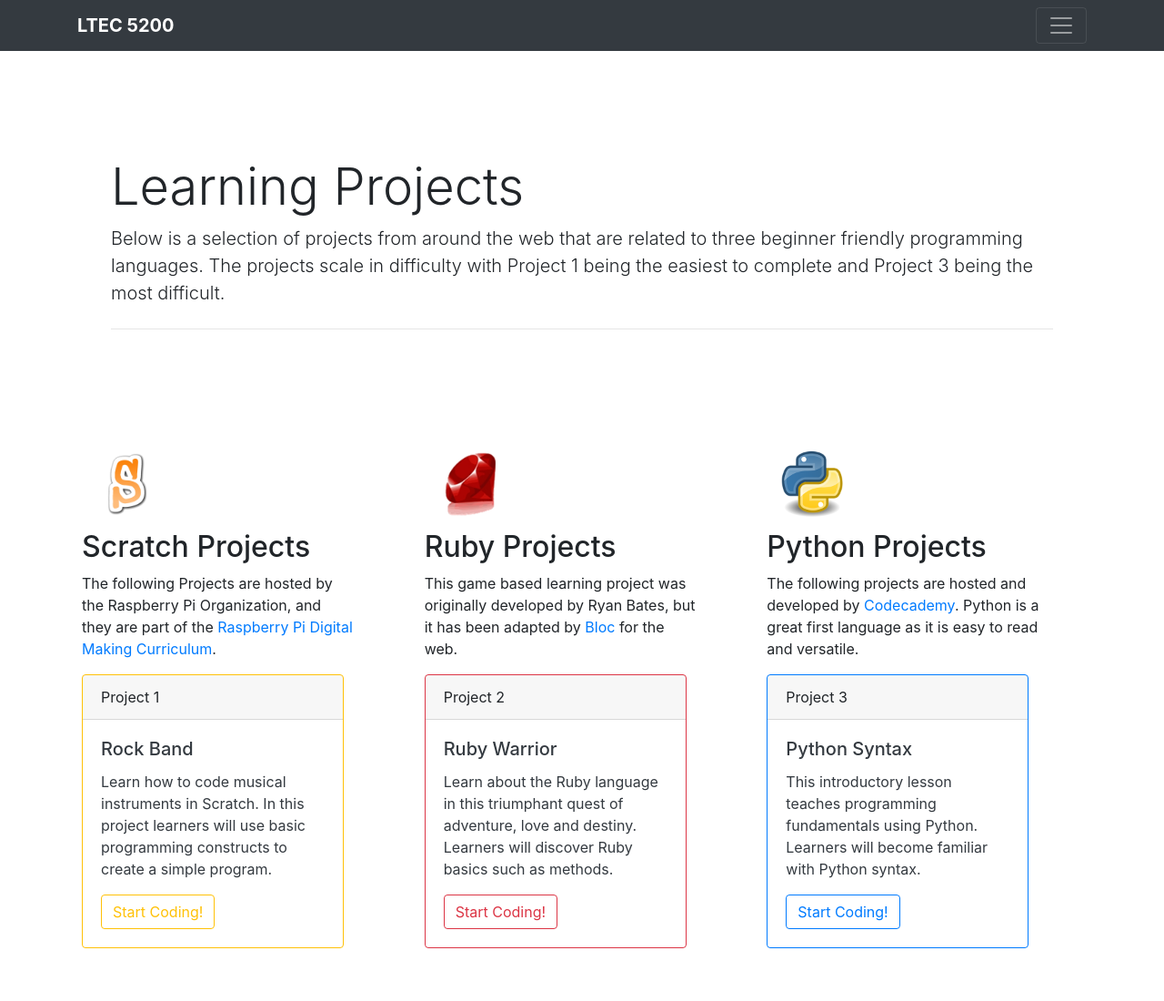
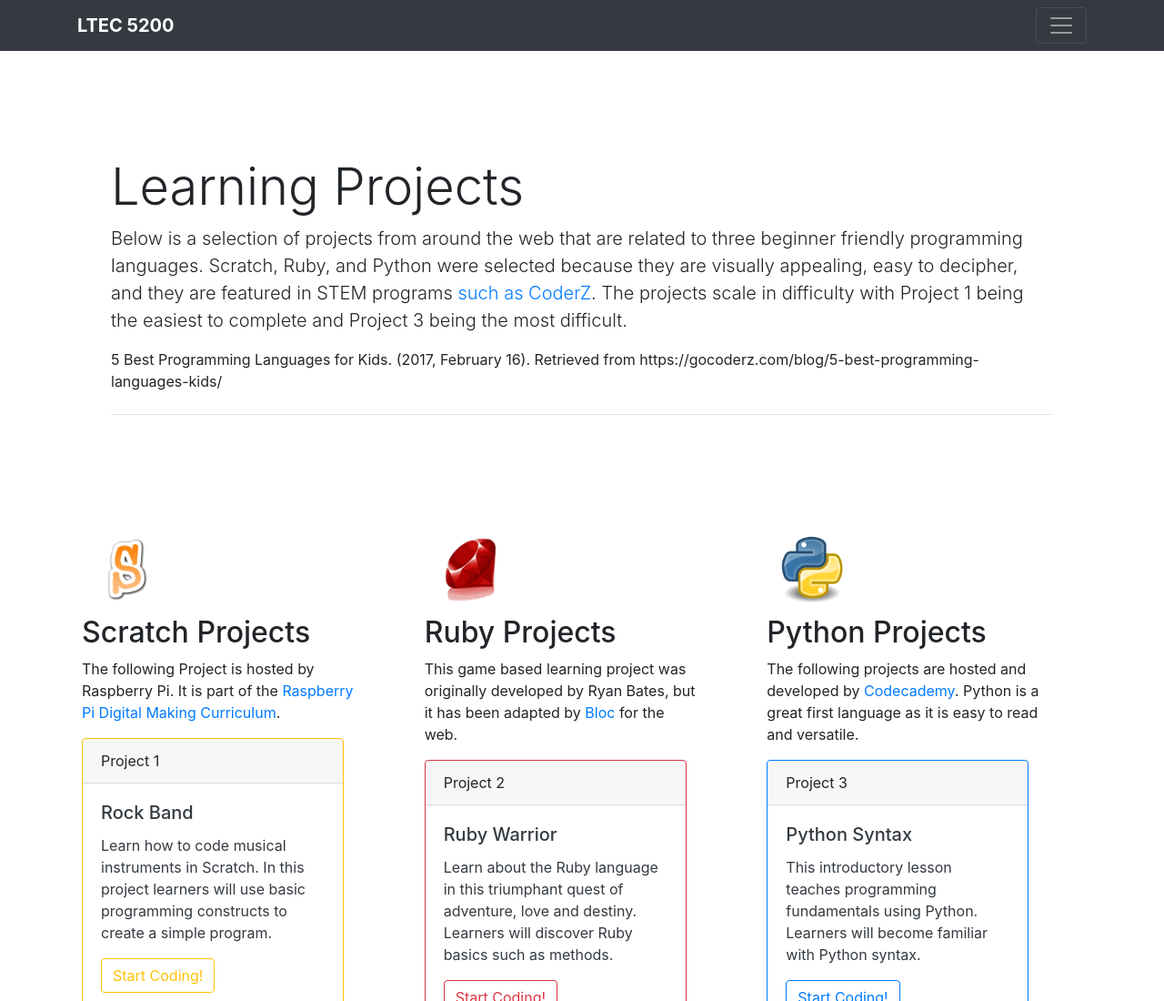
Before and after one commit to tlayne/smith-ltec5200, a plain HTML site: page pro.html in a window 1280 px wide. Shown: the top 1100 px of the page at 91% size. Drawn offline with nearby package versions, Linux system fonts and the light colour scheme; files whose address does not match are found by name.

Commit message:
added reference

```diff
--- a/pro.html
+++ b/pro.html
@@ -63,16 +63,20 @@
        <div class="col-lg-12">
        <div class="jumbotron">
          <h1 class="display-4">Learning Projects</h1>
-         <p class="lead">Below is a selection of projects from around the web that are related to three beginner friendly programming languages. The projects scale in difficulty with Project 1 being the easiest to complete and Project 3 being the most difficult.</p>
+         <p class="lead">Below is a selection of projects from around the web that are related to three beginner friendly programming languages. Scratch, Ruby, and Python were selected because they are visually appealing, easy to decipher, and they are featured in STEM programs <a href="https://gocoderz.com/blog/5-best-programming-languages-kids/">such as CoderZ</a>. The projects scale in difficulty with Project 1 being the easiest to complete and Project 3 being the most difficult.</p>
+         <p>5 Best Programming Languages for Kids. (2017, February 16). Retrieved from https://gocoderz.com/blog/5-best-programming-languages-kids/</p>
          <hr class="my-4">
        </div>
      </div>
      </div>
+
+
+
      <div class="row">
        <div class="col-lg-4">
          <img class="rounded-circle" src="img/scratch.png" alt="scratch logo" width="100" height="100">
          <h2>Scratch Projects</h2>
-         <p style="max-width: 300px;">The following Projects are hosted by the Raspberry Pi Organization, and they are part of the <a href="https://curriculum.raspberrypi.org/">Raspberry Pi Digital Making Curriculum</a>.</p>
+         <p style="max-width: 300px;">The following Project is hosted by Raspberry Pi. It is part of the <a href="https://curriculum.raspberrypi.org/">Raspberry Pi Digital Making Curriculum</a>.</p>
          <div class="card border-warning mb-3" style="max-width: 18rem;">
              <div class="card-header">Project 1</div>
              <div class="card-body text-dark">
```
Also changed, not shown: index.html (+1 -1 lines), refs.html (+1 -1 lines), 1 other file.
